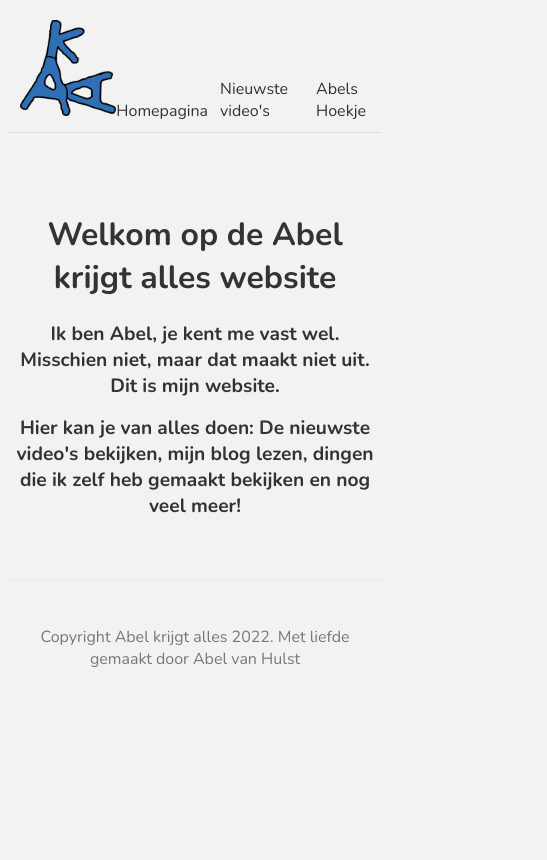
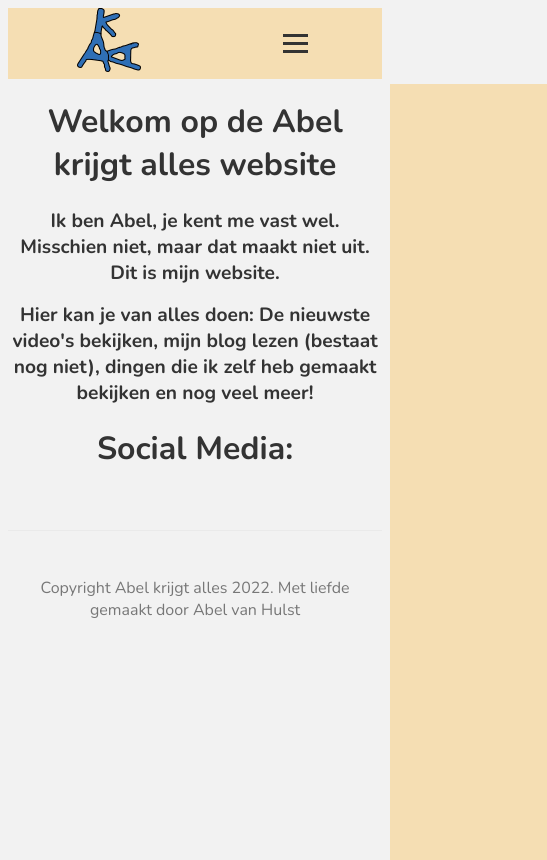
Before and after one commit to Abelkrijgtalles/abelkrijgtalles.github.io, a Next.js app: page / in a window 390 px wide. Shown: the whole page, 547 px wide, since content can reach past the window. Built offline with nearby package versions, Linux system fonts and the light colour scheme.

Commit message:
made a good navbar

```diff
--- a/pages/components/NavBar.js
+++ b/pages/components/NavBar.js
@@ -3,18 +3,28 @@ import Image from "next/image";
 
 const NavBar = () => {
     return (
+        <>
         <nav>
             <div className="logo">
                 <Link href="/">
                     <a>
-                        <Image src="/Logo.png" width={128} height={128} alt="Abel krijgt alles logo" />
+                        <Image src="/Logo.png" width={64} height={64} alt="Abel krijgt alles logo" />
                     </a>
                 </Link>
             </div>
-            <Link href="/"><a>Homepagina</a></Link>
-            <Link href="/videos"><a>Nieuwste video&apos;s</a></Link>
-            <Link href="/abelshoekje"><a>Abels Hoekje</a></Link>
+            <ul className="nav-links">
+                <li><Link href="/"><a>Homepagina</a></Link></li>
+                <li><Link href="/videos"><a>Nieuwste video&apos;s</a></Link></li>
+                <li><Link href="/abelshoekje"><a>Abels Hoekje</a></Link></li>
+            </ul>
+            <div className="burger">
+                <div className="line1"></div>
+                <div className="line2"></div>
+                <div className="line3"></div>
+            </div>
         </nav>
+        <script src="/nav.js"></script>
+        </>
     );
 }
 
--- a/pages/index.js
+++ b/pages/index.js
@@ -9,9 +9,10 @@ const Home = () => {
         <title>Home | Abel krijgt alles</title>
       </Head>
       <div className="content">
-        <h1 className={styles.welkom}>Welkom op de Abel krijgt alles website</h1>
+        <h1 className={styles.groot}>Welkom op de Abel krijgt alles website</h1>
         <h2 className={styles.medium}>Ik ben Abel, je kent me vast wel. Misschien niet, maar dat maakt niet uit. Dit is mijn website.</h2>
-        <h2 className={styles.medium}>Hier kan je van alles doen: <Link href="/videos"><a>De nieuwste video&apos;s bekijken</a></Link>, <Link href="/blog"><a>mijn blog lezen</a></Link>, <Link href="/abelshoekje"><a>dingen die ik zelf heb gemaakt bekijken</a></Link> en nog veel meer!</h2>
+        <h2 className={styles.medium}>Hier kan je van alles doen: <Link href="/videos"><a>De nieuwste video&apos;s bekijken</a></Link>, <Link href="/blog"><a>mijn blog lezen (bestaat nog niet)</a></Link>, <Link href="/abelshoekje"><a>dingen die ik zelf heb gemaakt bekijken</a></Link> en nog veel meer!</h2>
+        <h1 className={styles.groot}>Social Media:</h1>
       </div>
     </>
   );
--- a/styles/Home.module.css
+++ b/styles/Home.module.css
@@ -1,4 +1,4 @@
-.welkom {
+.groot {
     text-align: center;
 }
 .medium {
--- a/styles/globals.css
+++ b/styles/globals.css
@@ -12,20 +12,6 @@ a {
 .content {
   max-width: 960px;
   margin: 0 auto;
-}
-nav {
-  margin: 10px auto 80px;
-  padding: 10px 0;
-  display: flex;
-  justify-content: flex-end;
-  align-items: flex-end;
-  border-bottom: 1px solid #ddd;
-}
-nav a {
-  margin-left: 12px;
-}
-nav .logo {
-  margin-right: auto;
 }
 footer {
   display: block;
@@ -42,3 +28,86 @@ footer {
   color: #4979ff;
   text-decoration: underline;
 }
+
+nav {
+  display: flex;
+  justify-content: space-around;
+  align-items: center;
+  min-height: 8vh;
+  font-family: "Nunito";
+  background-color: wheat;
+}
+
+.logo {
+  color: #333;
+  text-decoration: uppercase;
+  letter-spacing: 5px;
+  font-size: 20px;
+}
+
+.nav-links {
+  display: flex;
+  justify-content: space-around;
+  width: 40%;
+}
+.nav-links li {
+  list-style: none;
+}
+.nav-links a {
+  color: #333;
+  text-decoration: none;
+  font-weight: bold;
+  font-size: 14px;
+}
+
+.burger {
+  display: none;
+  cursor: pointer;
+}
+
+.burger div {
+  width: 25px;
+  height: 3px;
+  background-color: #333;
+  margin: 5px;
+}
+
+@media screen and (max-width:768px){
+  body {
+    overflow-x: hidden;
+  }
+  .nav-links {
+    position: absolute;
+    right: 0px;
+    height: 92vh;
+    top: 8vh;
+    background-color: wheat;
+    display: flex;
+    flex-direction: column;
+    align-items: center;
+    width: 30%;
+    transform: translateX(100%);
+    transition: transform 0.5s ease-in;
+  }
+  .nav-links li{
+    opacity: 0;
+  }
+  .burger {
+    display: block;
+  }
+}
+
+.nav-active {
+  transform: translateX(0%);
+}
+
+@keyframes navLinkFade{
+  from{
+    opacity: 0;
+    transform: translateX(50px);
+  }
+  to{
+    opacity: 1;
+    transform: translateX(0px);
+  }
+}
```
Also changed, not shown: public/nav.js (added, +15 -0 lines).
